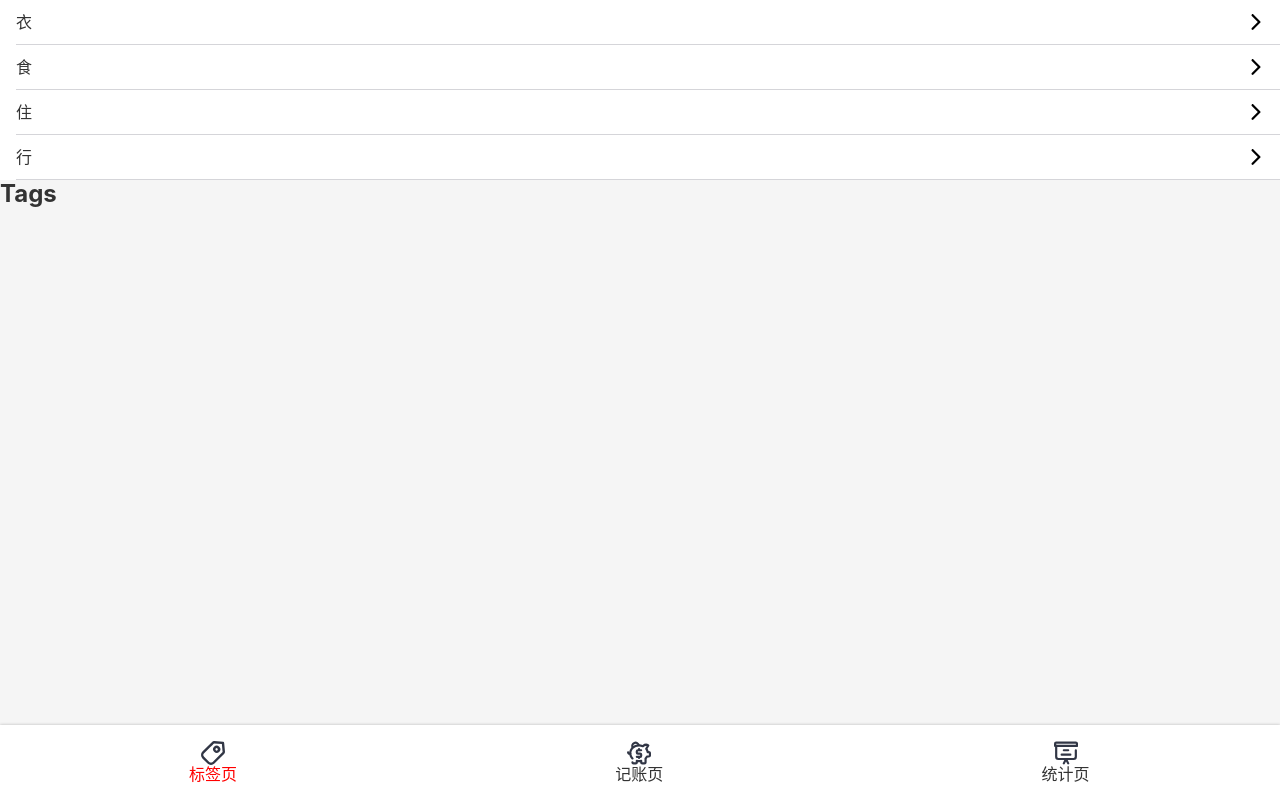
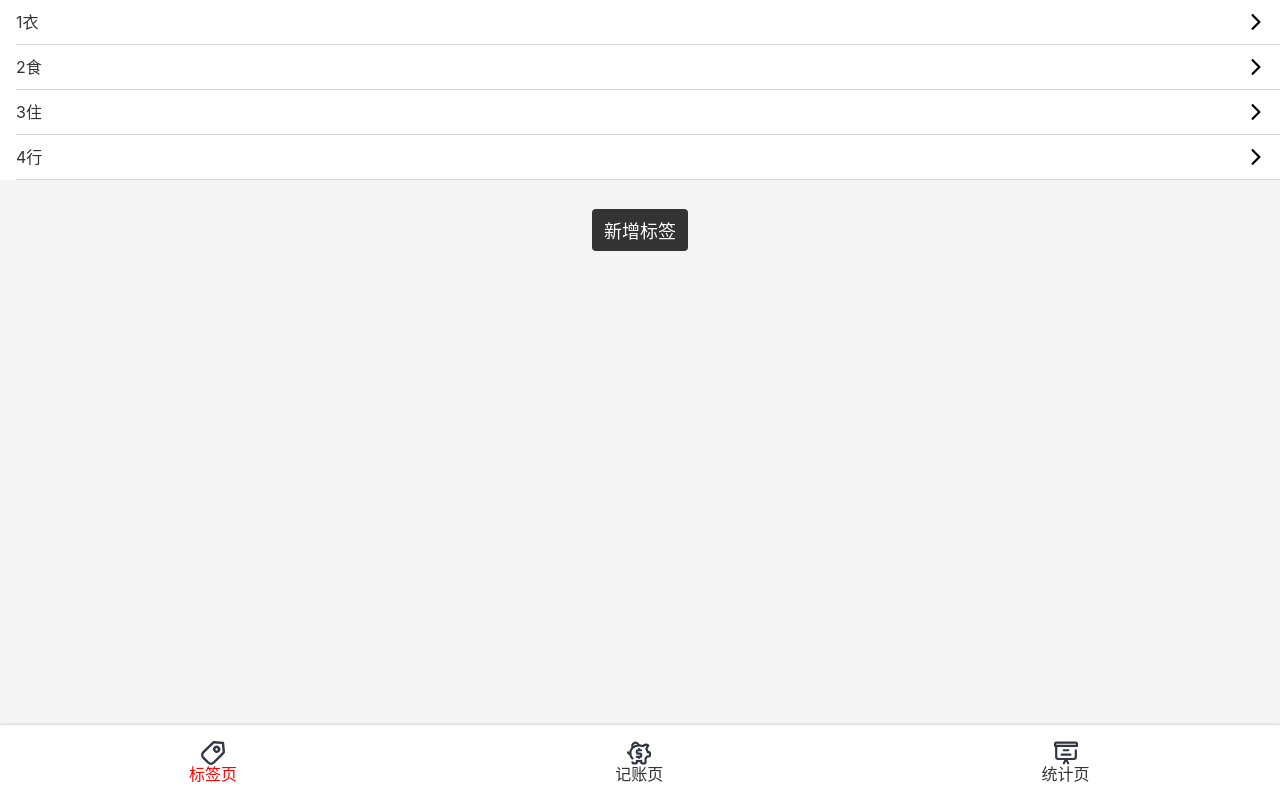
Before and after one commit to Howardyangyixuan/react-money, a React app: page /#/tags in a window 1280 px wide. Built offline with nearby package versions, Linux system fonts and the light colour scheme.

Commit message:
处理id自增，并加入Tag页面的新增按钮

```diff
--- /dev/null
+++ b/src/lib/createId.tsx
@@ -0,0 +1,6 @@
+let id = 0
+const createId = ()=>{
+  id+=1
+  return id;
+}
+export {createId}
--- a/src/useTags.tsx
+++ b/src/useTags.tsx
@@ -1,13 +1,15 @@
 import {useState} from 'react';
 import {Tag} from './views/helper';
+import {createId} from './lib/createId';
 
+const defaultTags = [
+  {id: createId(), name: '衣'},
+  {id: createId(), name: '食'},
+  {id: createId(), name: '住'},
+  {id: createId(), name: '行'},
+];
 const useTags = () => {
-  const [tags, setTags] = useState<Tag[]>([
-    {id: 1, name: '衣'},
-    {id: 2, name: '食'},
-    {id: 3, name: '住'},
-    {id: 4, name: '行'},
-  ])
+  const [tags, setTags] = useState<Tag[]>(defaultTags);
   return {
     tags,
     setTags
--- a/src/views/Money/TagsSection.tsx
+++ b/src/views/Money/TagsSection.tsx
@@ -1,6 +1,7 @@
 import styled from 'styled-components';
 import React, {FC} from 'react';
 import {Tag} from '../helper';
+import {createId} from '../../lib/createId';
 
 type Props= {
   value:{tags:Tag[],selectedTagsMarker:number[]},
@@ -13,7 +14,7 @@ const TagsSection: FC<Props> = (props) => {
     const tag = window.prompt('请输入新标签');
     if (tag) {
       props.onChange(
-        [...tags, {id:tags.length+1,name:tag.toString()}],
+        [...tags, {id:createId(),name:tag.toString()}],
         [...selectedTags, 0]
       );
 
--- a/src/views/Tags.tsx
+++ b/src/views/Tags.tsx
@@ -25,6 +25,21 @@ background: white;
 }
 `;
 
+const Center = styled.div`
+  height: 100px;
+  display: flex;
+  justify-content: center;
+  align-items: center;
+`
+
+const Button = styled.button`
+font-size: 18px;
+background: #333;
+border: none;
+padding: 8px 12px;
+color: white;
+border-radius: 4px;
+`
 function Tags() {
   const {tags, setTags} = useTags();
   return (
@@ -34,14 +49,18 @@ function Tags() {
           return (
             <li key={tag.id}>
               <Link to={'/tags/' + tag.id}>
-                <span className="oneLine">{tag.name}</span>
+                <span className="oneLine">{tag.id}{tag.name}</span>
                 <Icon name="right"/>
               </Link>
             </li>
           );
         })}
       </TagList>
-      <h2>Tags</h2>
+      <Center>
+        <Button>
+          新增标签
+        </Button>
+      </Center>
     </Layout>
   );
 }
```
